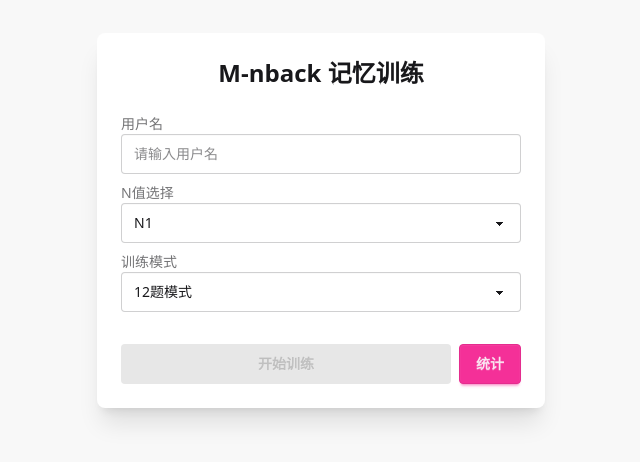
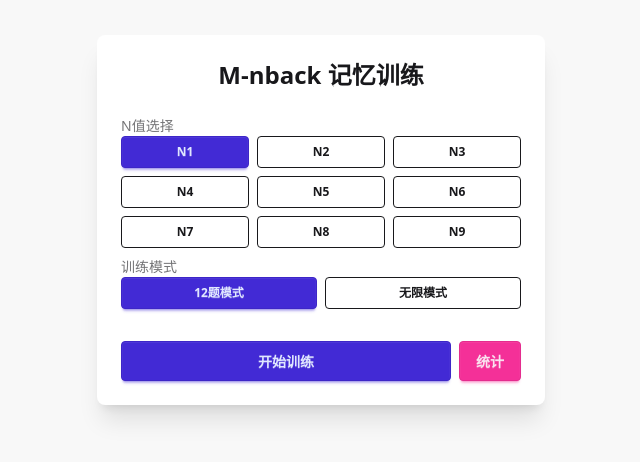
Before and after one commit to senzi/mnemo-nback, a Vue app: page / in a window 1280 px wide. Shown: the part 180-642 px from the top of the page, without its empty margins (319-959 px from the left). Built offline with nearby package versions, Linux system fonts and the light colour scheme.

Commit message:
feat(App): redesign user interface for N-value and mode selection

```diff
--- a/src/App.vue
+++ b/src/App.vue
@@ -10,35 +10,41 @@
 
           <div class="form-control w-full">
             <label class="label">
-              <span class="label-text">用户名</span>
-            </label>
-            <input
-              type="text"
-              placeholder="请输入用户名"
-              class="input input-bordered w-full"
-              :value="gameStore.username"
-              @input="gameStore.setUsername(($event.target as HTMLInputElement).value)"
-            />
-          </div>
-
-          <div class="form-control w-full">
-            <label class="label">
               <span class="label-text">N值选择</span>
             </label>
-            <select class="select select-bordered w-full" :value="gameStore.nValue" @change="gameStore.setNValue(Number(($event.target as HTMLSelectElement).value))">
-              <option disabled value="">请选择N值</option>
-              <option v-for="n in 9" :key="n" :value="n">N{{ n }}</option>
-            </select>
+            <div class="grid grid-cols-3 gap-2">
+              <button
+                v-for="n in 9"
+                :key="n"
+                class="btn btn-sm"
+                :class="gameStore.nValue === n ? 'btn-primary' : 'btn-outline'"
+                @click="gameStore.setNValue(n)"
+              >
+                N{{ n }}
+              </button>
+            </div>
           </div>
 
           <div class="form-control">
             <label class="label">
               <span class="label-text">训练模式</span>
             </label>
-            <select class="select select-bordered w-full" :value="gameStore.mode" @change="gameStore.setMode(($event.target as HTMLSelectElement).value as '12' | 'unlimited')">
-              <option value="12">12题模式</option>
-              <option value="unlimited">无限模式</option>
-            </select>
+            <div class="flex gap-2">
+              <button
+                class="btn btn-sm flex-1"
+                :class="gameStore.mode === '12' ? 'btn-primary' : 'btn-outline'"
+                @click="gameStore.setMode('12')"
+              >
+                12题模式
+              </button>
+              <button
+                class="btn btn-sm flex-1"
+                :class="gameStore.mode === 'unlimited' ? 'btn-primary' : 'btn-outline'"
+                @click="gameStore.setMode('unlimited')"
+              >
+                无限模式
+              </button>
+            </div>
           </div>
 
           <div class="flex gap-2 mt-6">
@@ -78,7 +84,7 @@ import { computed } from 'vue'
 const gameStore = useGameStore()
 
 const canStart = computed(() => {
-  return gameStore.username.trim() !== '' && gameStore.nValue > 0
+  return gameStore.nValue > 0
 })
 
 const startTraining = () => {
--- a/src/components/ResultsDisplay.vue
+++ b/src/components/ResultsDisplay.vue
@@ -3,7 +3,7 @@
     <div class="card bg-base-100 shadow-xl max-w-2xl w-full">
       <div class="card-body">
         <h1 class="card-title text-2xl text-center justify-center mb-6">
-          训练结果
+          训练结果 (N={{ gameStore.nValue }})
         </h1>
 
         <!-- Results Summary -->
--- a/src/stores/game.ts
+++ b/src/stores/game.ts
@@ -8,7 +8,7 @@ export const useGameStore = defineStore('game', {
     const config = savedConfig ? JSON.parse(savedConfig) : {}
 
     return {
-      username: config.username || '',
+      username: 'user',
       nValue: config.nValue || 1,
       mode: config.mode || '12',
       currentQuestionIndex: 0,
@@ -91,11 +91,6 @@ export const useGameStore = defineStore('game', {
   },
 
   actions: {
-    setUsername(username: string) {
-      this.username = username
-      this.saveConfig()
-    },
-
     setNValue(n: number) {
       this.nValue = n
       this.saveConfig()
@@ -108,7 +103,6 @@ export const useGameStore = defineStore('game', {
 
     saveConfig() {
       const config = {
-        username: this.username,
         nValue: this.nValue,
         mode: this.mode
       }
```
